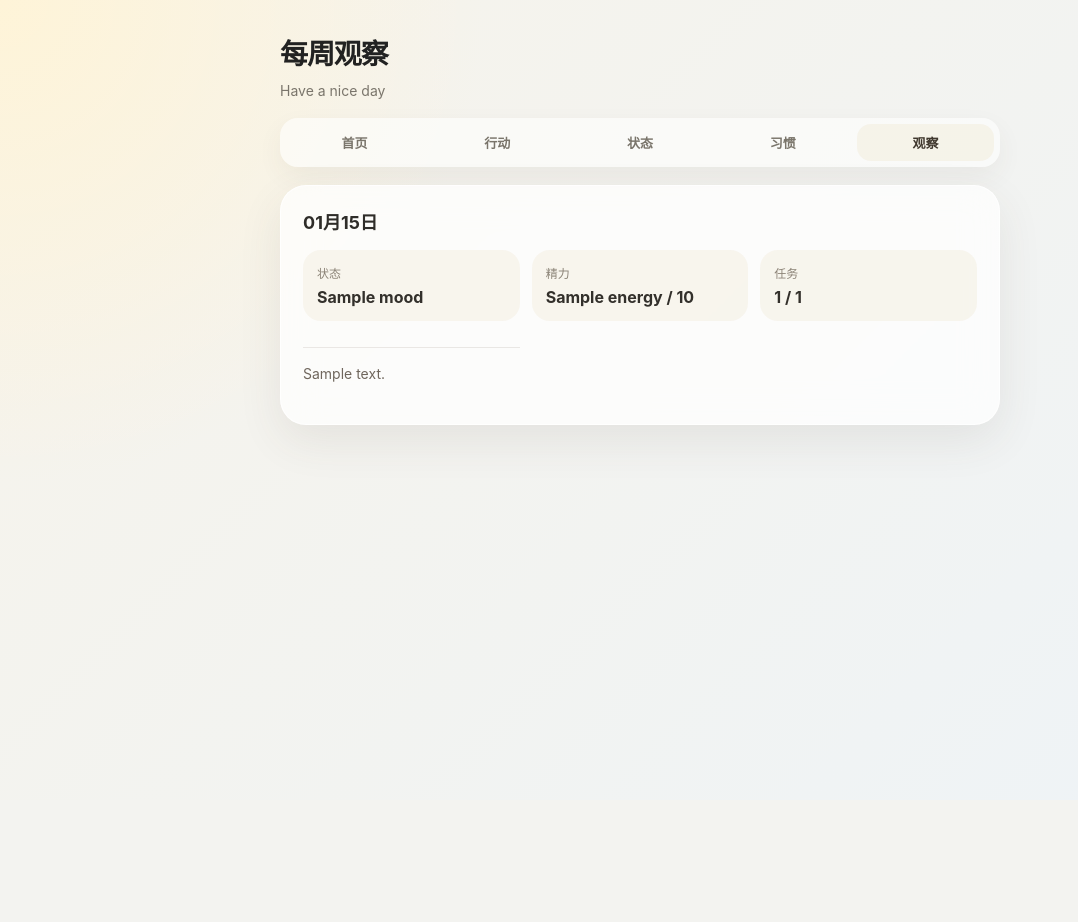
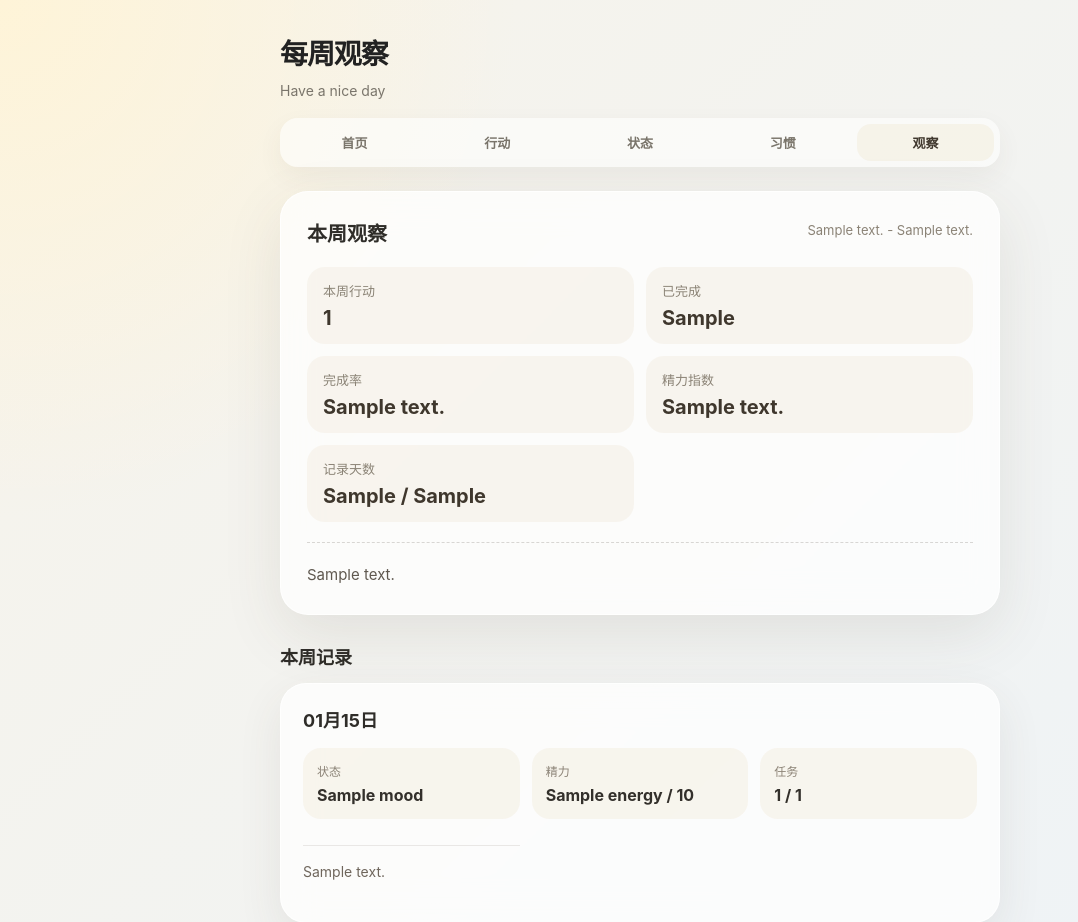
Before and after one commit to LeonLittle/personal-observation-system, a Django app: template observations/templates/observations/history.html in a window 1280 px wide. Shown: the top 922 px of the page, without its empty margins (0-1078 px from the left). Before the commit the page ends 437 px from the top, so only its background shows below. Run offline with Django 5.2, Linux system fonts and the light colour scheme; the template is opened without the code that fills it: most values are stand-ins (such as "Sample title", 1, 10 or a date in 2020).

Commit message:
增加每周数据html的第一版

```diff
--- a/observations/templates/observations/history.html
+++ b/observations/templates/observations/history.html
@@ -161,6 +161,85 @@
             font-size: 14px;
         }
 
+                /*
+            本周观察总览卡片：
+            只属于 history 页面，暂时不放进 base.css。
+        */
+        .week-summary-card {
+            margin-top: 24px;
+            padding: 26px;
+            border-radius: 28px;
+            background: rgba(255, 255, 255, 0.72);
+            backdrop-filter: blur(18px);
+            box-shadow: 0 20px 60px rgba(80, 70, 50, 0.10);
+            border: 1px solid rgba(255, 255, 255, 0.75);
+        }
+
+        .week-summary-header {
+            display: flex;
+            justify-content: space-between;
+            align-items: flex-start;
+            gap: 12px;
+            margin-bottom: 20px;
+        }
+
+        .week-summary-title {
+            margin: 0;
+            font-size: 20px;
+            font-weight: 750;
+            color: #2f2d29;
+        }
+
+        .week-summary-date {
+            padding-top: 4px;
+            font-size: 13px;
+            color: #8b8376;
+            white-space: nowrap;
+        }
+
+        .week-summary-grid {
+            display: grid;
+            grid-template-columns: repeat(2, minmax(0, 1fr));
+            gap: 12px;
+            margin-top: 18px;
+        }
+
+        .week-summary-item {
+            padding: 14px 16px;
+            border-radius: 18px;
+            background: rgba(246, 242, 233, 0.72);
+        }
+
+        .week-summary-label {
+            font-size: 13px;
+            color: #8b8376;
+            margin-bottom: 6px;
+        }
+
+        .week-summary-value {
+            font-size: 20px;
+            font-weight: 750;
+            color: #3f372d;
+        }
+
+        .week-summary-text {
+            margin-top: 20px;
+            padding-top: 18px;
+            border-top: 1px dashed rgba(122, 117, 107, 0.28);
+            font-size: 15px;
+            line-height: 1.8;
+            color: #5f584f;
+        }
+
+        .week-record-title {
+            margin-top: 28px;
+            margin-bottom: 14px;
+            font-size: 18px;
+            font-weight: 700;
+            color: #2f2d29;
+        }
+
+
         /*
             手机端：
             这里只保留每周观察页独有的手机端样式。
@@ -192,6 +271,53 @@
                 <a href="{% url 'habits' %}">习惯</a>
                 <a class="active" href="{% url 'history' %}">观察</a>
             </nav>
+
+                    <section class="week-summary-card">
+            <div class="week-summary-header">
+                <div>
+                    <h2 class="week-summary-title">本周观察</h2>
+                </div>
+
+                <div class="week-summary-date">
+                    {{ week_summary.start_text }} - {{ week_summary.end_text }}
+                </div>
+            </div>
+
+            <div class="week-summary-grid">
+                <div class="week-summary-item">
+                    <div class="week-summary-label">本周行动</div>
+                    <div class="week-summary-value">{{ week_summary.total_actions }}</div>
+                </div>
+
+                <div class="week-summary-item">
+                    <div class="week-summary-label">已完成</div>
+                    <div class="week-summary-value">{{ week_summary.done_actions }}</div>
+                </div>
+
+                <div class="week-summary-item">
+                    <div class="week-summary-label">完成率</div>
+                    <div class="week-summary-value">{{ week_summary.completion_rate_text }}</div>
+                </div>
+
+                <div class="week-summary-item">
+                    <div class="week-summary-label">精力指数</div>
+                    <div class="week-summary-value">{{ week_summary.energy_index_text }}</div>
+                </div>
+
+                <div class="week-summary-item">
+                    <div class="week-summary-label">记录天数</div>
+                    <div class="week-summary-value">
+                        {{ week_summary.record_days }} / {{ week_summary.expected_days }}
+                    </div>
+                </div>
+            </div>
+
+            <div class="week-summary-text">
+                {{ week_summary.summary_text }}
+            </div>
+        </section>
+
+        <h2 class="week-record-title">本周记录</h2>
 
 
 
```
